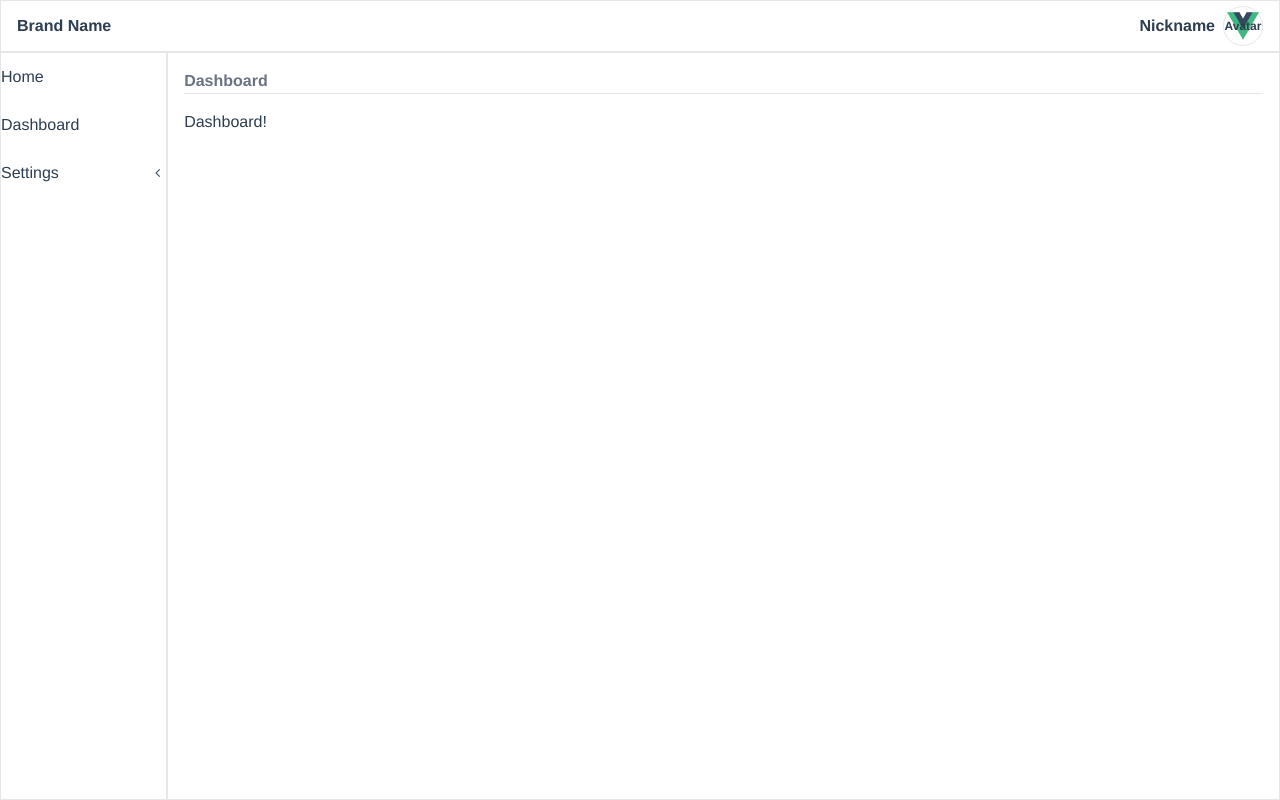
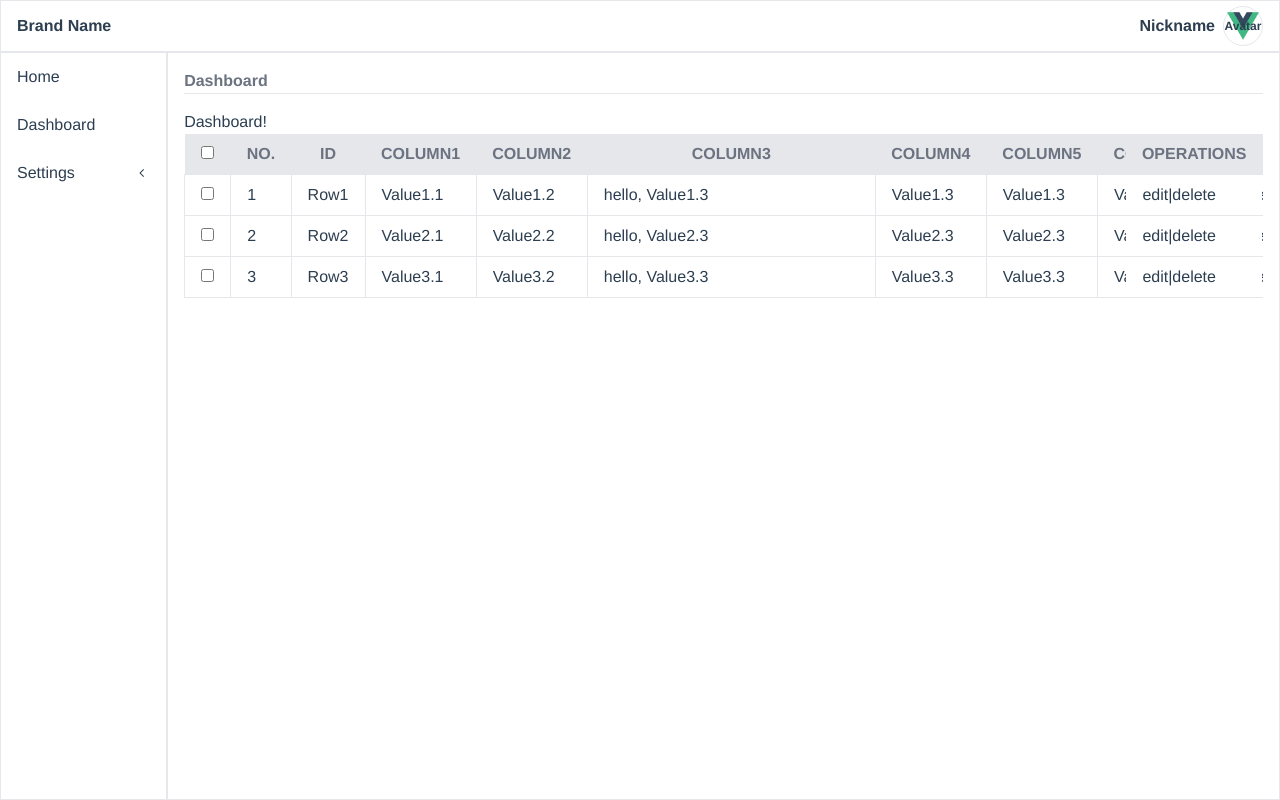
Before and after one commit to fsarter/vue3-admin, a Vue app: page /dashboard in a window 1280 px wide. Built offline with nearby package versions, Linux system fonts and the light colour scheme.

Commit message:
complete chapter6

```diff
--- a/index.html
+++ b/index.html
@@ -4,7 +4,7 @@
     <meta charset="UTF-8" />
     <link rel="icon" href="/favicon.ico" />
     <meta name="viewport" content="width=device-width, initial-scale=1.0" />
-    <title>Vite App</title>
+    <title>Web Admin Console</title>
   </head>
   <body>
     <div id="app"></div>
--- a/src/components/MenuItem.vue
+++ b/src/components/MenuItem.vue
@@ -1,6 +1,6 @@
 <template>
   <div
-    :class="`my-menu-item ${active ? 'active' : ''}`"
+    :class="`my-menu-item ${active ? 'active' : ''} px-4`"
     @click="clickMenuItem()"
   >
     <div class="flex">
--- /dev/null
+++ b/src/components/Table.vue
@@ -0,0 +1,171 @@
+<template>
+  <div class="overflow-auto">
+    <slot v-if="false"></slot>
+    <table>
+      <TableHeader
+        :columns-data="columnsData"
+        @all-row-select-change="allRowSelectChange"
+      />
+      <TableBody
+        :table-data="tableData"
+        :columns-data="columnsData"
+        :all-row-select="allRowSelect"
+      />
+    </table>
+  </div>
+</template>
+<script>
+import { h, toRef, ref } from 'vue';
+const useColumnClass = (props) => {
+  let columnClass = '';
+  if ('fixed' in props) {
+    columnClass += 'sticky left-0 right-0 ';
+  }
+  return columnClass;
+};
+const useColumnStyle = (props) => {
+  let columnStyle = '';
+  if ('min-width' in props) {
+    columnStyle += `min-width:${props['min-width'] / 4}rem;`;
+  }
+  return columnStyle;
+};
+
+const TableHeader = {
+  emits: ['allRowSelectChange'],
+  props: ['columnsData'],
+  render() {
+    const tableHeaderField = (c) => {
+      switch (c.props?.type) {
+        // selection column render checkbox
+        case 'selection':
+          return h(
+            'input',
+            {
+              type: 'checkbox',
+              onChange: (e) => {
+                const eventType = e.target.checked
+                  ? 'allRowSelect'
+                  : 'allRowDeselect';
+                this.$emit('allRowSelectChange', eventType);
+                this.$parent.$emit('selectChange', eventType);
+              },
+            },
+            ''
+          );
+        default:
+          return c.props.label;
+      }
+    };
+
+    return h(
+      'thead',
+      { class: '' },
+      h(
+        'tr',
+        { class: '' },
+        this.columnsData.map((c) =>
+          h(
+            'th',
+            {
+              class: `${useColumnClass(
+                c.props
+              )} whitespace-normal px-4 py-2 text-gray-500 bg-gray-200 uppercase`,
+              style: useColumnStyle(c.props),
+            },
+            tableHeaderField(c)
+          )
+        )
+      )
+    );
+  },
+};
+const TableBody = {
+  props: ['tableData', 'columnsData', 'allRowSelect'],
+  render() {
+    const tableBodyField = (c, row, rowIndex) => {
+      switch (c.props?.type) {
+        // selection column render checkbox
+        case 'selection':
+          return h(
+            'input',
+            {
+              type: 'checkbox',
+              // bind checked attribute to allRowSelect
+              checked: this.allRowSelect,
+              onChange: (e) => {
+                const eventType = e.target.checked
+                  ? 'rowSelect'
+                  : 'rowDeselect';
+                // we add extra row data, which identified which row is selected or deselected.
+                this.$parent.$emit('selectChange', eventType, row);
+              },
+            },
+            ''
+          );
+        case 'no.':
+          return rowIndex + 1;
+        default:
+          // pass row to default slot of TableColumn
+          return c.children ? c.children.default(row) : row[c.props.prop];
+      }
+    };
+    return h(
+      'tbody',
+      { class: 'bg-white ' },
+      this.tableData.map((row, rowIndex) =>
+        h(
+          'tr',
+          { class: 'hover:bg-gray-100 ' },
+          this.columnsData.map((c) =>
+            h(
+              'td',
+              {
+                class: `${useColumnClass(
+                  c.props
+                )} content-center whitespace-normal px-4 py-2 border bg-white`,
+              },
+              tableBodyField(c, row, rowIndex)
+            )
+          )
+        )
+      )
+    );
+  },
+};
+export default {
+  emits: ['selectChange'],
+  components: { TableHeader, TableBody },
+  name: 'Table',
+  props: ['data'],
+  setup(props, context) {
+    const tableData = toRef(props, 'data');
+    const { slots } = context;
+    const columnsData = slots.default
+      ? slots
+          .default()
+          //code comments between <Table> and </Table> also treated as children, that should be filtered out
+          .filter((vNode) => vNode.props !== null)
+          .map((vNode) => {
+            return { props: vNode.props, children: vNode.children };
+          })
+      : [];
+    const allRowSelect = ref(false);
+    const allRowSelectChange = (et) => {
+      if (et === 'allRowSelect') {
+        allRowSelect.value = true;
+      }
+      if (et === 'allRowDeselect') {
+        allRowSelect.value = false;
+      }
+    };
+
+    return {
+      tableData,
+      columnsData,
+      allRowSelect,
+      allRowSelectChange,
+    };
+  },
+};
+</script>
--- /dev/null
+++ b/src/components/TableColumn.vue
@@ -0,0 +1,8 @@
+<template>
+  <slot></slot>
+</template>
+<script>
+export default {
+  props: ['prop', 'label'],
+};
+</script>
--- a/src/layouts/Main.vue
+++ b/src/layouts/Main.vue
@@ -2,7 +2,7 @@
   <NavBar />
   <div class="flex h-full">
     <Menu @click-menu="handleMenuClick" :menu-data="menuData" />
-    <div class="flex w-full justify-center items-center border">
+    <div class="flex w-full justify-center items-center border overflow-hidden">
       <slot />
     </div>
   </div>
--- a/src/views/Dashboard.vue
+++ b/src/views/Dashboard.vue
@@ -1,3 +1,65 @@
 <template>
-  <div>Dashboard!</div>
+  <div class="flex flex-col overflow-hidden">
+    <div>Dashboard!</div>
+    <Table :data="tableData" @select-change="selectChange">
+      <!-- add selection column -->
+      <TableColumn type="selection" />
+      <!-- add row number column -->
+      <TableColumn type="no." label="No." />
+      <TableColumn prop="id" label="ID" />
+      <TableColumn prop="column1" label="Column1" />
+      <TableColumn prop="column2" label="Column2" />
+      <TableColumn prop="column3" label="Column3" min-width="72">
+        <template #default="row">
+          {{ 'hello, ' + row.column3 }}
+        </template>
+      </TableColumn>
+      <TableColumn prop="column3" label="Column4" />
+      <TableColumn prop="column3" label="Column5" />
+      <TableColumn prop="column3" label="Column6" />
+      <TableColumn prop="column3" label="Column7" />
+      <TableColumn prop="column3" label="Column8" />
+      <TableColumn prop="column3" label="Column9" />
+      <TableColumn prop="column3" label="Column10" />
+      <TableColumn label="Operations" fixed>
+        <button>edit</button>|<button>delete</button>
+      </TableColumn>
+    </Table>
+  </div>
 </template>
+<script>
+import Table from '../components/Table.vue';
+import TableColumn from '../components/TableColumn.vue';
+export default {
+  components: { Table, TableColumn },
+  data() {
+    return {
+      tableData: [
+        {
+          id: 'Row1',
+          column1: 'Value1.1',
+          column2: 'Value1.2',
+          column3: 'Value1.3',
+        },
+        {
+          id: 'Row2',
+          column1: 'Value2.1',
+          column2: 'Value2.2',
+          column3: 'Value2.3',
+        },
+        {
+          id: 'Row3',
+          column1: 'Value3.1',
+          column2: 'Value3.2',
+          column3: 'Value3.3',
+        },
+      ],
+    };
+  },
+  methods: {
+    selectChange(eventType, rowData) {
+      console.log('eventType, rowData===>', eventType, rowData);
+    },
+  },
+};
+</script>
```
